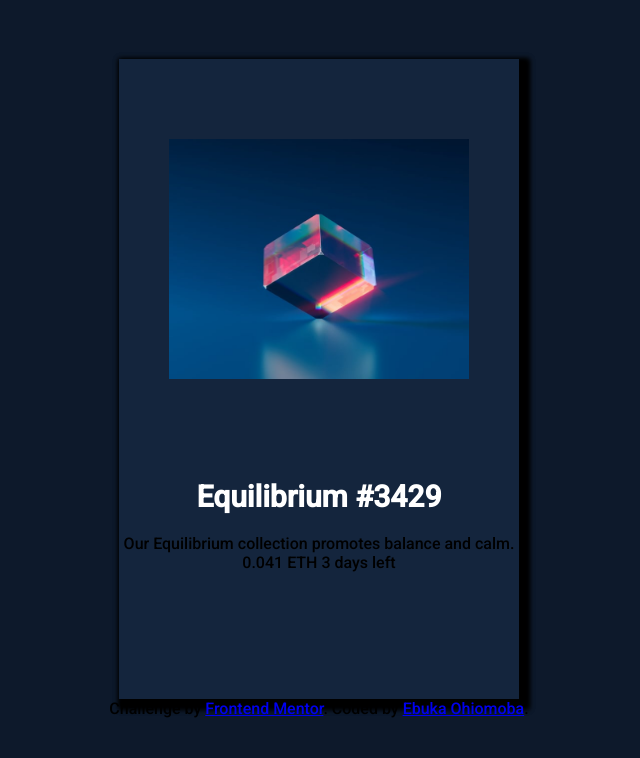
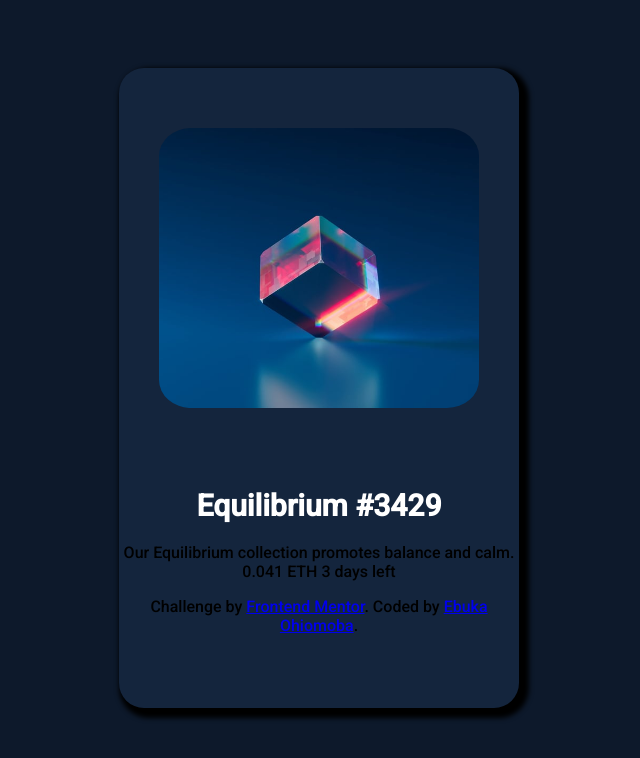
Before and after one commit to ebukaohiomoba/nft-preview, a plain HTML site: page index.html in a window 1280 px wide. Shown: the whole page, without its empty margins (321-961 px from the left). Drawn offline with Linux system fonts and the light colour scheme.

Commit message:
Added new styling

```diff
--- a/index.html
+++ b/index.html
@@ -24,14 +24,16 @@
   0.041 ETH
   3 days left
   </p>
+  <div class="attribution">
+    <p>Challenge by <a href="https://www.frontendmentor.io?ref=challenge" target="_blank">Frontend Mentor</a>.
+    Coded by <a href="#">Ebuka Ohiomoba</a>.
+    </p>
+    </div>
+  </div>
  </div>
 </div>
 
-<div class="attribution">
-Challenge by <a href="https://www.frontendmentor.io?ref=challenge" target="_blank">Frontend Mentor</a>.
-Coded by <a href="#">Ebuka Ohiomoba</a>.
-</div>
-</div>
+
 
 </body>
 </html>
--- a/styles.css
+++ b/styles.css
@@ -8,12 +8,16 @@ body{
     align-items: center;
     justify-content: center;
     height: 95vh;
+
 }
 .main-text{
-    box-shadow: 5px 5px 5px 5px, 5px 5px 5px 5px ;
+    box-shadow: 5px 5px 5px 5px;
     width: 50vh;
     height: 80vh;
     background-color: hsl(216, 50%, 16%);
+    border-radius: 25px;
+    min-width: auto;
+    overflow: auto;
 }
 h1{
     font-size: 30px;
@@ -22,15 +26,24 @@ h1{
 }
 p{
     text-align: center;
+
 }
 
 img{
-    width: 75%;
-    height: 60%;
+    width: 80%;
+    height: 70%;
+    border-radius: 10%;
 }
+
 .img-container{
     display: flex;
     justify-content: center;
     align-items: center;
     height: 400px;
+    position: relative;
+
 }
+
+.attribution{
+    vertical-align: bottom;
+}
```
